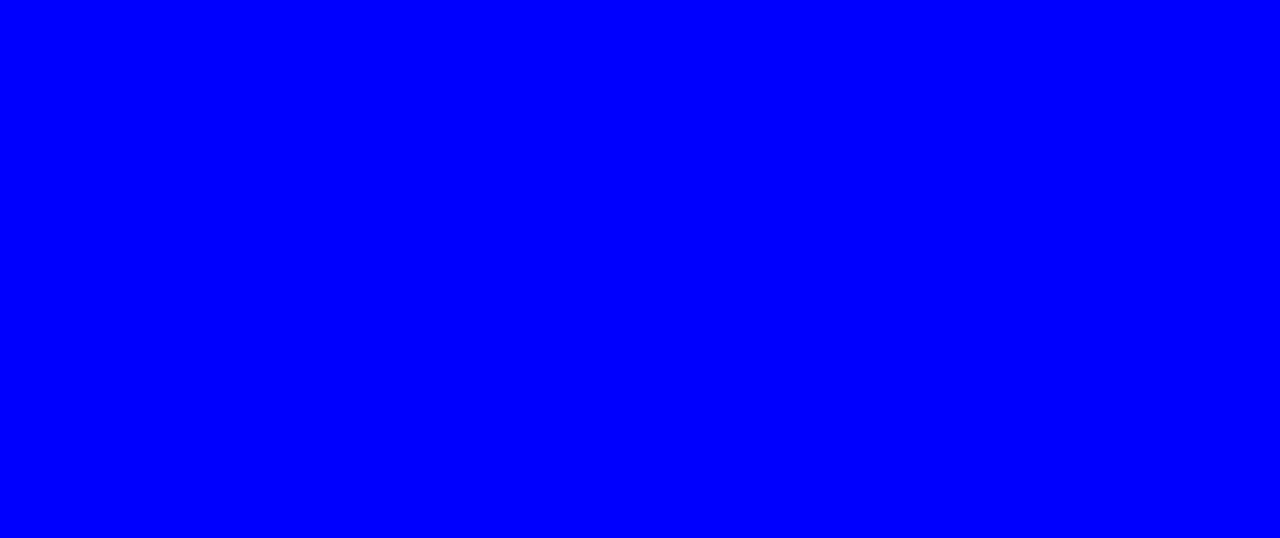
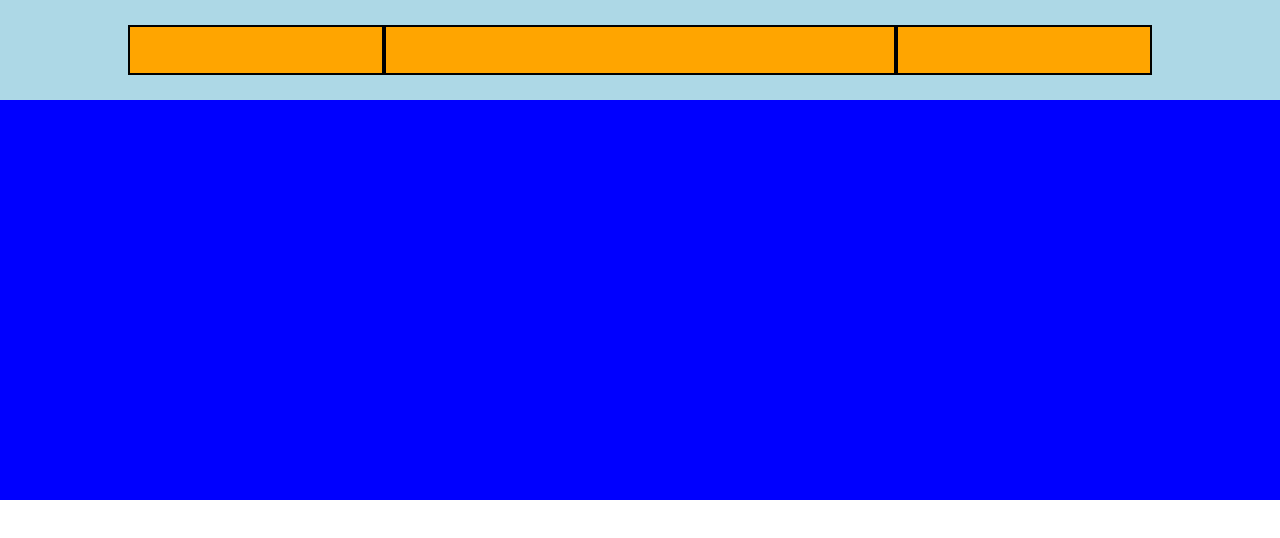
Before and after one commit to dunzolo/htmlcss-struttura-discord, a plain HTML site: page index.html in a window 1280 px wide. Drawn offline with Linux system fonts and the light colour scheme.

Commit message:
added block container nav

```diff
--- a/css/style.css
+++ b/css/style.css
@@ -1,3 +1,51 @@
-body{
+*{
+    padding: 0;
+    margin: 0;
+    box-sizing: border-box;
+}
+
+header{
+    width: 100%;
+    height: 500px;
     background-color: blue;
 }
+
+nav{
+    width: 100%;
+    height: 100px;
+    background-color: lightblue;
+    display: flex;
+    justify-content: center;
+    align-items: center;
+}
+
+.nav-container{
+    width: 80%;
+    height: 50px;
+}
+
+.nav-row{
+    width: 100%;
+    display: flex;
+}
+
+.nav-col-logo{
+    height: 50px;
+    width: 25%;
+    background-color: orange;
+    border: 2px black solid;
+}
+
+.nav-col-list{
+    height: 50px;
+    width: 50%;
+    background-color: orange;
+    border: 2px black solid;
+}
+
+.nav-col-login{
+    height: 50px;
+    width: 25%;
+    background-color: orange;
+    border: 2px black solid;
+}
--- a/index.html
+++ b/index.html
@@ -8,6 +8,22 @@
         <title>Struttura Discord</title>
     </head>
     <body>
+        <header>
+            <nav>
+                <div class="nav-container">
+                    <div class="nav-row">
+                        <div class="nav-col-logo"></div>
+                        <div class="nav-col-list"></div>
+                        <div class="nav-col-login"></div>
+                    </div>
+                </div>
+            </nav>
+        </header>
+        <main>
 
+        </main>
+        <footer>
+
+        </footer>
     </body>
 </html>
```
